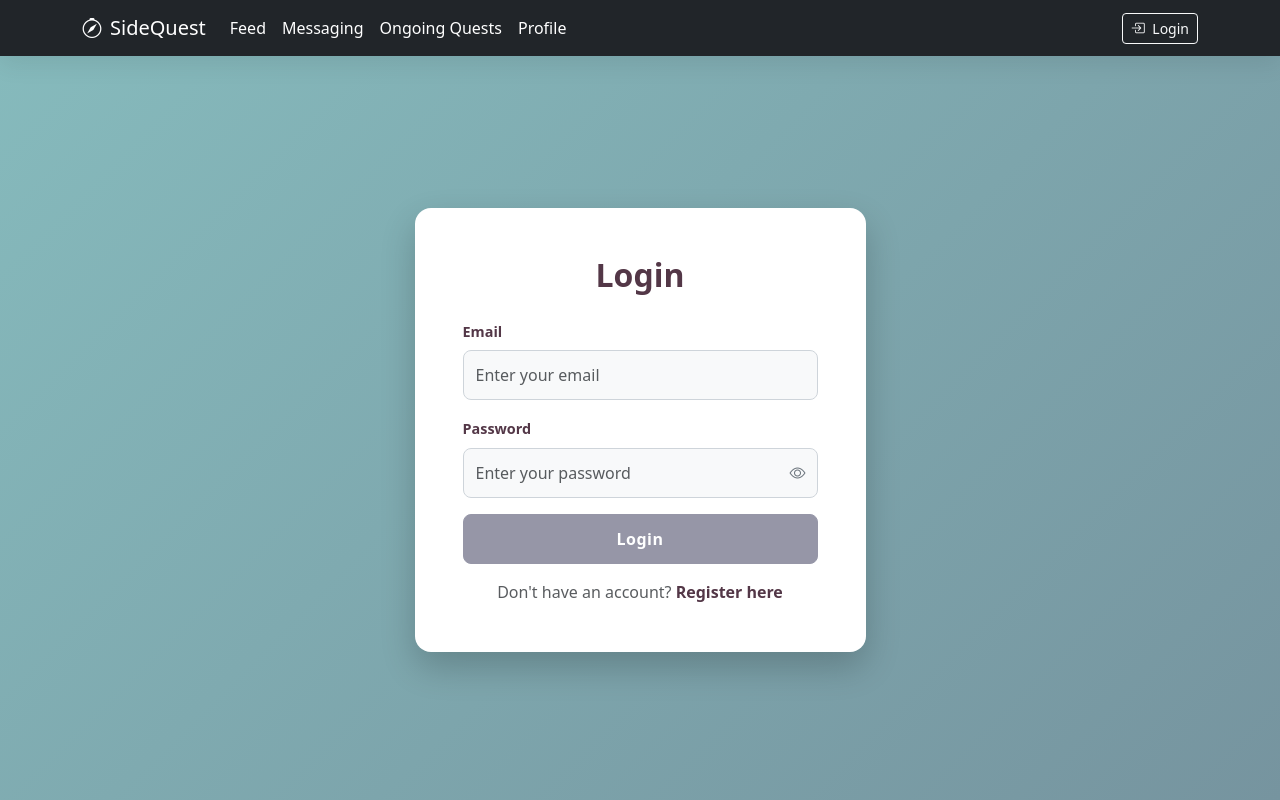
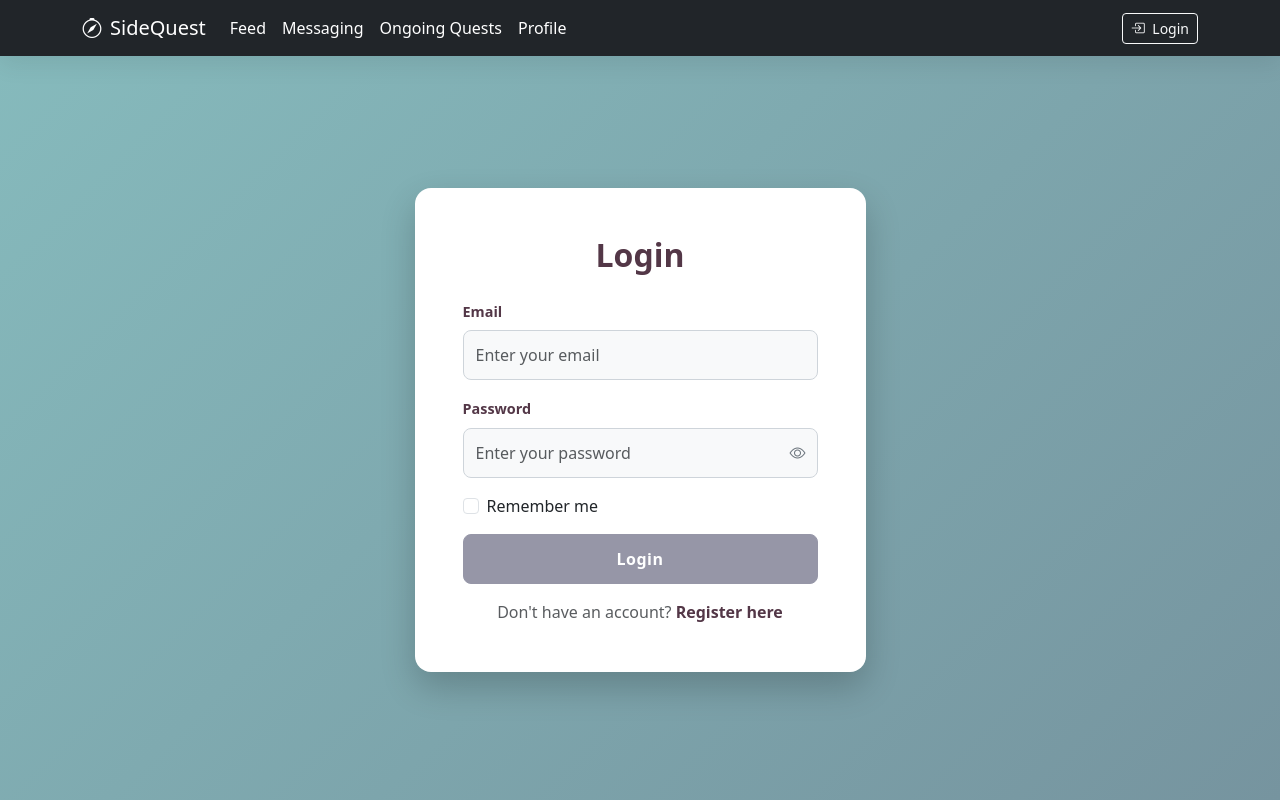
Before and after one commit to SirRicharod/mergemages-sidequest, an Angular app in the folder angular-frontend/: page /login in a window 1280 px wide. Built offline with nearby package versions, Linux system fonts and the light colour scheme.

Commit message:
Add "Remember me" functionality to login form and update authentication service

```diff
--- a/angular-frontend/src/app/pages/login-registration/login-registration.html
+++ b/angular-frontend/src/app/pages/login-registration/login-registration.html
@@ -67,6 +67,20 @@
                       <i [class]="showLoginPassword() ? 'bi bi-eye-slash' : 'bi bi-eye'"></i>
                     </button>
                   </div>
+                </div>
+
+                <div class="mb-3 form-check">
+                  <input
+                    type="checkbox"
+                    class="form-check-input"
+                    id="rememberMe"
+                    name="rememberMe"
+                    [(ngModel)]="loginData.rememberMe"
+                    [disabled]="loading()"
+                  />
+                  <label class="form-check-label" for="rememberMe">
+                    Remember me
+                  </label>
                 </div>
 
                 <button
--- a/angular-frontend/src/app/pages/login-registration/login-registration.ts
+++ b/angular-frontend/src/app/pages/login-registration/login-registration.ts
@@ -17,7 +17,8 @@ export class LoginRegistration {
   // Form data
   loginData = {
     email: '',
-    password: ''
+    password: '',
+    rememberMe: false
   };
 
   registerData = {
@@ -76,7 +77,7 @@ export class LoginRegistration {
     this.clearMessages();
     this.loading.set(true);
 
-    this.authService.login(this.loginData.email, this.loginData.password).subscribe({
+    this.authService.login(this.loginData.email, this.loginData.password, this.loginData.rememberMe).subscribe({
       next: (response) => {
         this.loading.set(false);
         this.successMessage.set('Login successful!');
--- a/angular-frontend/src/app/services/auth.service.ts
+++ b/angular-frontend/src/app/services/auth.service.ts
@@ -72,13 +72,13 @@ export class AuthService {
   /**
    * Login user
    */
-  login(email: string, password: string): Observable<LoginResponse> {
+  login(email: string, password: string, rememberMe: boolean = false): Observable<LoginResponse> {
     return this.http.post<LoginResponse>(`${this.apiUrl}/login`, {
       email,
       password
     }).pipe(
       tap(response => {
-        this.setToken(response.token);
+        this.setToken(response.token, rememberMe);
         this.currentUser.set(response.user);
         this.isAuthenticated.set(true);
       })
@@ -117,15 +117,19 @@ export class AuthService {
    */
   getToken(): string | null {
     if (!this.isBrowser) return null;
-    return localStorage.getItem(this.tokenKey);
+    return localStorage.getItem(this.tokenKey) || sessionStorage.getItem(this.tokenKey);
   }
 
   /**
-   * Save token to localStorage
+   * Save token to localStorage or sessionStorage
    */
-  private setToken(token: string): void {
+  private setToken(token: string, rememberMe: boolean = false): void {
     if (!this.isBrowser) return;
-    localStorage.setItem(this.tokenKey, token);
+    if (rememberMe) {
+      localStorage.setItem(this.tokenKey, token);
+    } else {
+      sessionStorage.setItem(this.tokenKey, token);
+    }
   }
 
   /**
@@ -134,6 +138,7 @@ export class AuthService {
   private clearAuth(): void {
     if (this.isBrowser) {
       localStorage.removeItem(this.tokenKey);
+      sessionStorage.removeItem(this.tokenKey);
     }
     this.currentUser.set(null);
     this.isAuthenticated.set(false);
```
